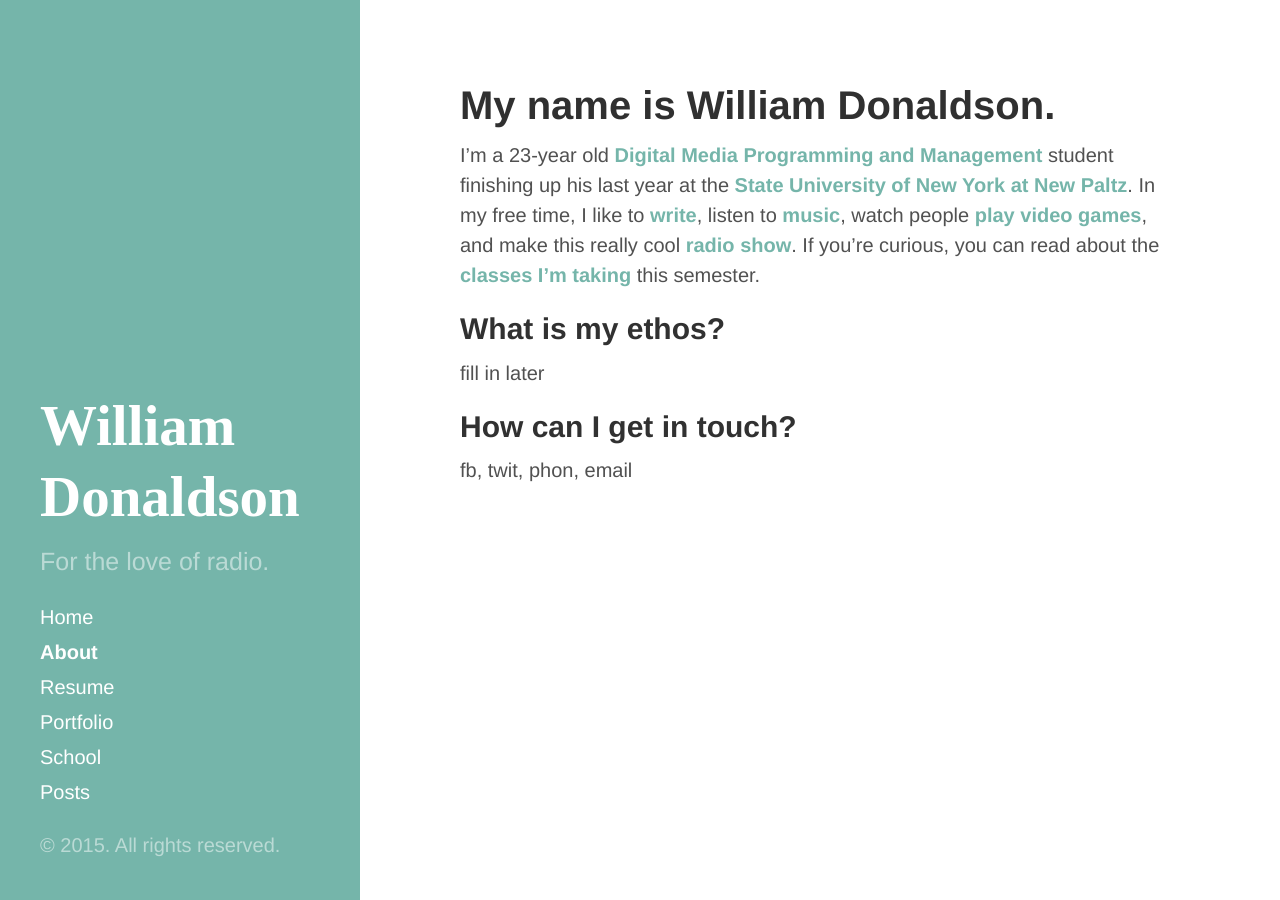
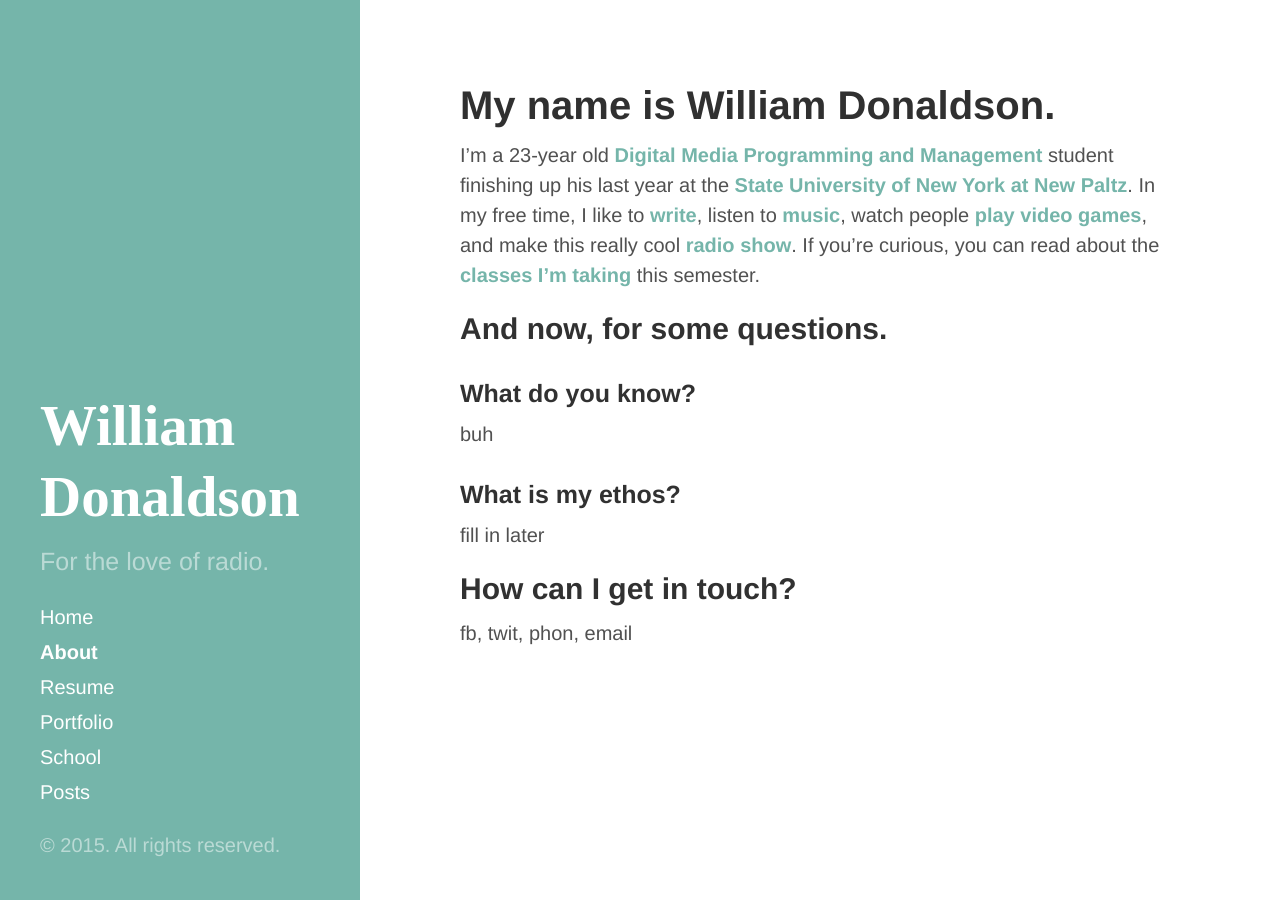
Before and after one commit to crownsedge/wildonaldson.me, a Jekyll site: the page built from about.md, in a window 1280 px wide. Built offline with Jekyll 4.4.1, drawn with Linux system fonts in a browser that asks for light colours; Markdown is read by kramdown in place of the engine named in the settings; comment, search, counter and statistics services are not loaded.

Commit message:
Significant changes

```diff
--- a/about.md
+++ b/about.md
@@ -7,7 +7,12 @@ published: true
 
 I'm a 23-year old [Digital Media Programming and Management](http://www.newpaltz.edu/ugc/las/comm_media/major_dmprog-mgmt.html) student finishing up his last year at the [State University of New York at New Paltz](http://newpaltz.edu/). In my free time, I like to [write](/posts/), listen to [music](http://last.fm/user/nukumi), watch people [play video games](http://twitch.tv), and make this really cool [radio show](http://drifts.fm/). If you're curious, you can read about the [classes I'm taking](/school/) this semester.
 
-## What is my ethos?
+## And now, for some questions.
+
+### What do you know?
+buh
+
+### What is my ethos?
 fill in later
 
 ## How can I get in touch?
```
